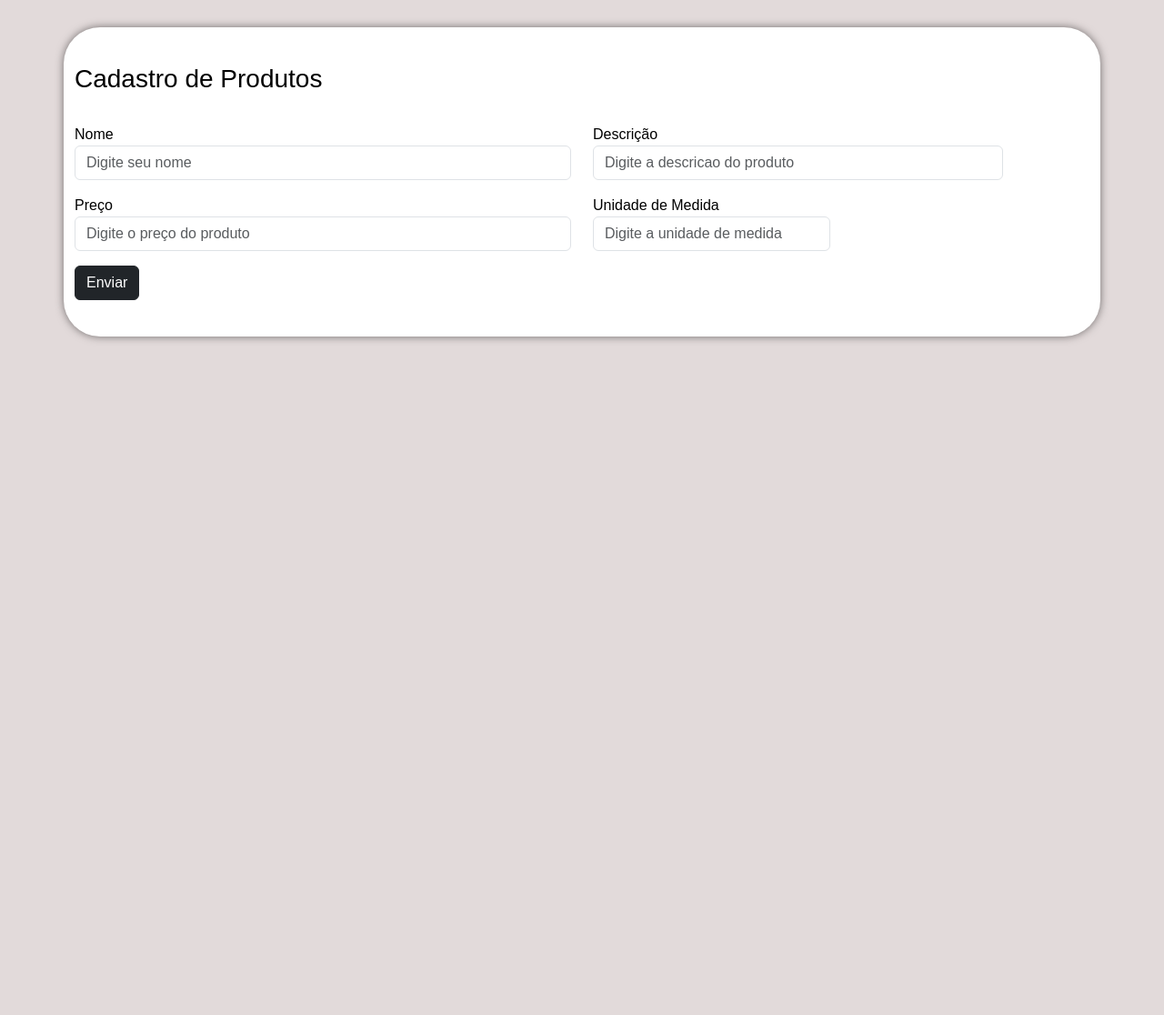
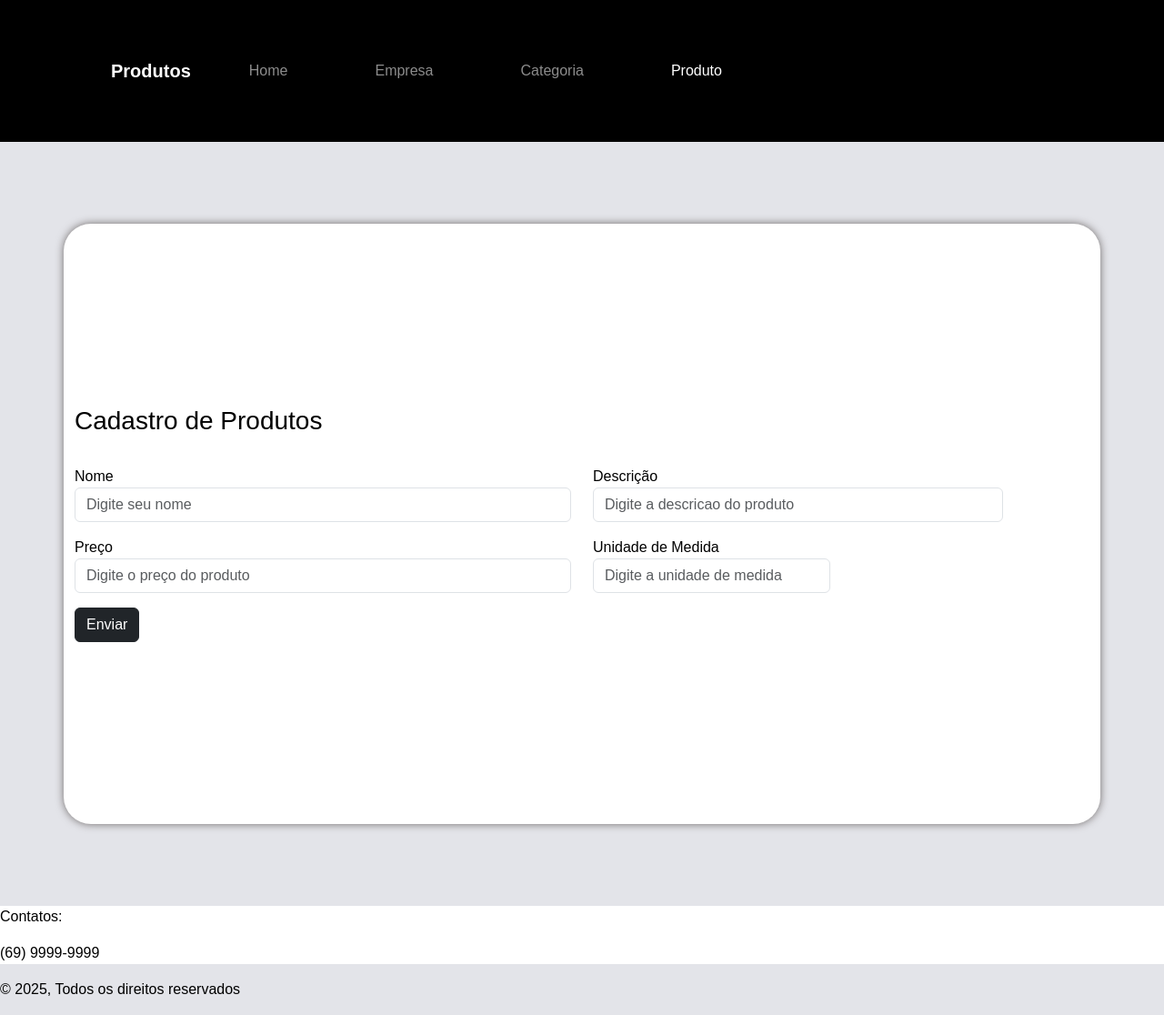
Before and after one commit to IsabelaSilvaSantos/Girls_group, a PHP site: page /gerProduto.php in a window 1280 px wide. Shown: the whole page at 91% size. Before the commit the page ends 376 px from the top, so only its background shows below. Run offline with PHP 8.4, Linux system fonts and the light colour scheme.

Commit message:
Arrumei o footer e o menu

```diff
--- a/CSS/layoutProduto.css
+++ b/CSS/layoutProduto.css
@@ -5,32 +5,35 @@
     font-family: Arial, sans-serif;
     }
     body{
-    background-color: #e2dada;
+    background-color: #e3e4e9;
     color:#000000;
     }
     header{
-        background-color: #ffffff;
-        color:rgb(255, 255, 255);
+        background-color: #000000;
+        color:rgb(0, 0, 0);
         text-align: center;
         padding: 50px;
     }
     nav{
-        background-color: #ffffff;
+        background-color: #000000;
         padding: 14px;
         text-align: center;
     }
     nav a{
-        color:#193820;
+        color:#000000;
         text-decoration:none;
-        margin: 0 70px;
+        margin: 0 40px;
         font-weight: bold;
     }
     main{
         width:80%;
         max-width: 1000px;
-        margin: 30px auto;
-        padding: 40px;
+        margin: 90px auto;
+        padding: 200px;
         background-color: #ffffff;
-        border-radius: 40px;
+        border-radius: 30px;
         box-shadow: 0 0 10px #706b6b;
     }
+    footer{
+    text-align: justify;
+}
--- a/_parts/_footer.php
+++ b/_parts/_footer.php
@@ -1,6 +1,6 @@
-<div class="r-linha" style="background-color: rgb(196, 210, 219);">
+<div class="r-linha" style="background-color: rgb(0, 0, 0);">
 
-    <div class="r-linha-item" style="background-color: rgb(196, 210, 219);;">
+    <div class="r-linha-item" style="background-color: rgb(255, 255, 255);;">
         <p>Contatos:</p>
         <p><i class="bi bi-telephone"></i> (69) 9999-9999</p>
     </div>
--- a/_parts/_menu.php
+++ b/_parts/_menu.php
@@ -1,5 +1,5 @@
 <nav class="navbar navbar-expand-lg sticky-top" data-bs-theme="dark">
-    <div class="container" style="background-color: rgb(196, 210, 219);">
+    <div class="container" style="background-color: rgb(0, 0, 0);">
         <a class="navbar-brand text-white" href="#">Produtos</a>
         <button class="navbar-toggler" type="button" data-bs-toggle="collapse"
             data-bs-target="#navbarNav" aria-controls="navbarNav" aria-expanded="false"
--- a/gerProduto.php
+++ b/gerProduto.php
@@ -10,6 +10,9 @@
 </head>
 
 <body>
+    <header>
+        <?php require_once "_parts/_menu.php"; ?>
+    </header>
     <main class="container">
         <h3>Cadastro de Produtos</h3>
         <?php
@@ -52,6 +55,9 @@
             </div>
         </form>
     </main>
+    <footer>
+        <?php require_once "_parts/_footer.php"; ?>
+    </footer>
 </body>
 <script src="https://cdn.jsdelivr.net/npm/bootstrap@5.3.5/dist/js/bootstrap.bundle.min.js"></script>
 
```
